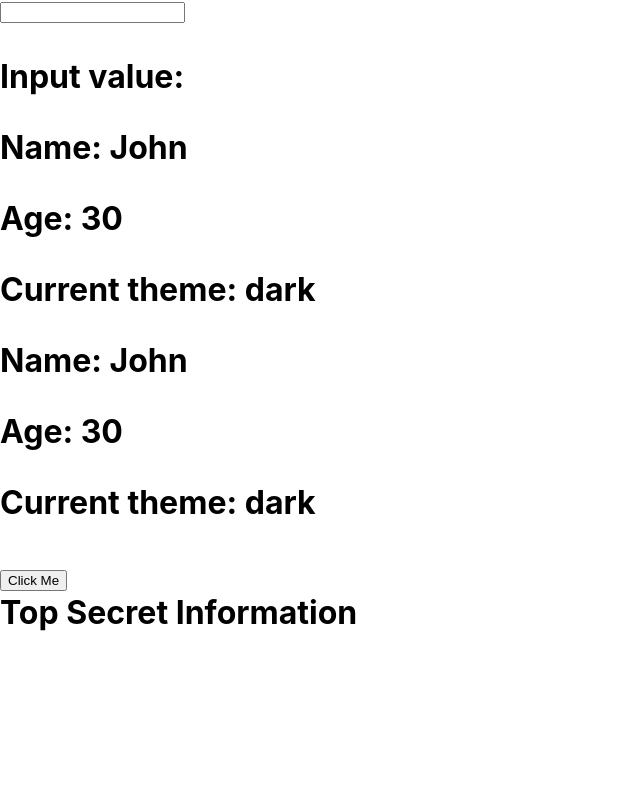
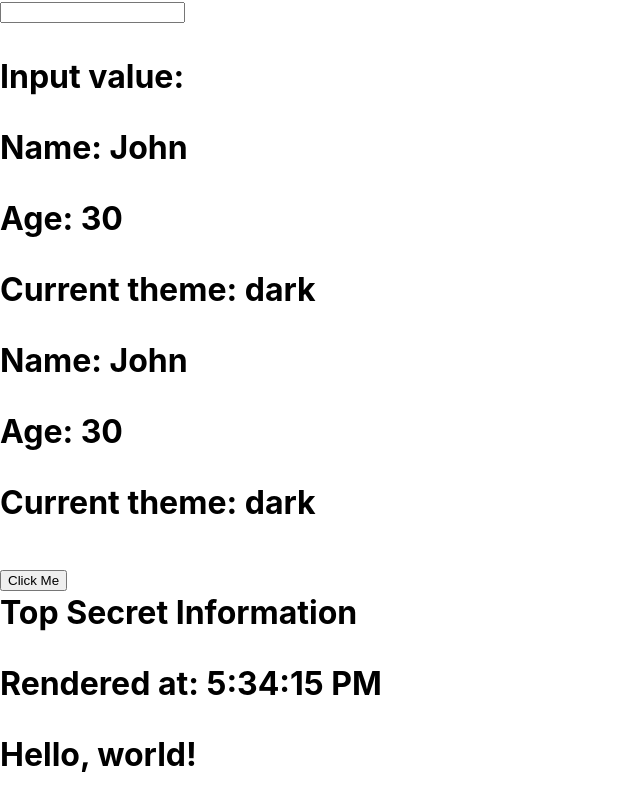
Before and after one commit to salinpaul94/60_DAY_PLAN_FOR_CROSS_PALTFORM_DEVELOPMENT, a React (Create React App) app in the folder test-roject/: page / in a window 1280 px wide. Shown: the part 1398-2204 px from the top of the page, without its empty margins (0-640 px from the left). Before the commit the page ends 2051 px from the top, so only its background shows below. Built offline with nearby package versions, Linux system fonts and the light colour scheme; no server answers.

Commit message:
HOC task 13 example 1

```diff
--- a/test-roject/src/App.js
+++ b/test-roject/src/App.js
@@ -7,6 +7,7 @@ import AppContextApiTask7Example1 from './componentsDay5/AppContextApiTask7Examp
 import AppContextApiTask7Example2 from './componentsDay5/AppContextApiTask7Example2';
 import AppContextApiTask6Example2 from './componentsDay5/AppContextTask6Example2';
 import AppHOCTask12Example2 from './componentsDay5/AppHOCTask12Example2';
+import AppHOCTask13Example1 from './componentsDay5/AppHOCTask13Example1';
 import AppHooks from './componentsDay5/AppHooks';
 import AppTask10Example1 from './componentsDay5/AppTask10Example1';
 import AppTask10Example2 from './componentsDay5/AppTask10Example2';
@@ -49,6 +50,7 @@ const element = (
     <AppContextApiTask11Example2/>
     <AppHOCTask12Example1/>
     <AppHOCTask12Example2/>
+    <AppHOCTask13Example1/>
   </h1>
 )
 
--- /dev/null
+++ b/test-roject/src/componentsDay5/AppHOCTask13Example1.js
@@ -0,0 +1,24 @@
+import React from 'react';
+
+function withTimestamp(WrappedComponent) {
+  return function Timestamp(props) {
+    return (
+      <div>
+        <p>Rendered at: {new Date().toLocaleTimeString()}</p>
+        <WrappedComponent {...props} />
+      </div>
+    );
+  };
+}
+
+function Message(props) {
+  return <p>{props.text}</p>;
+}
+
+const MessageWithTimestamp = withTimestamp(Message);
+
+function AppHOCTask13Example1() {
+  return <MessageWithTimestamp text="Hello, world!" />;
+}
+
+export default AppHOCTask13Example1;
```
